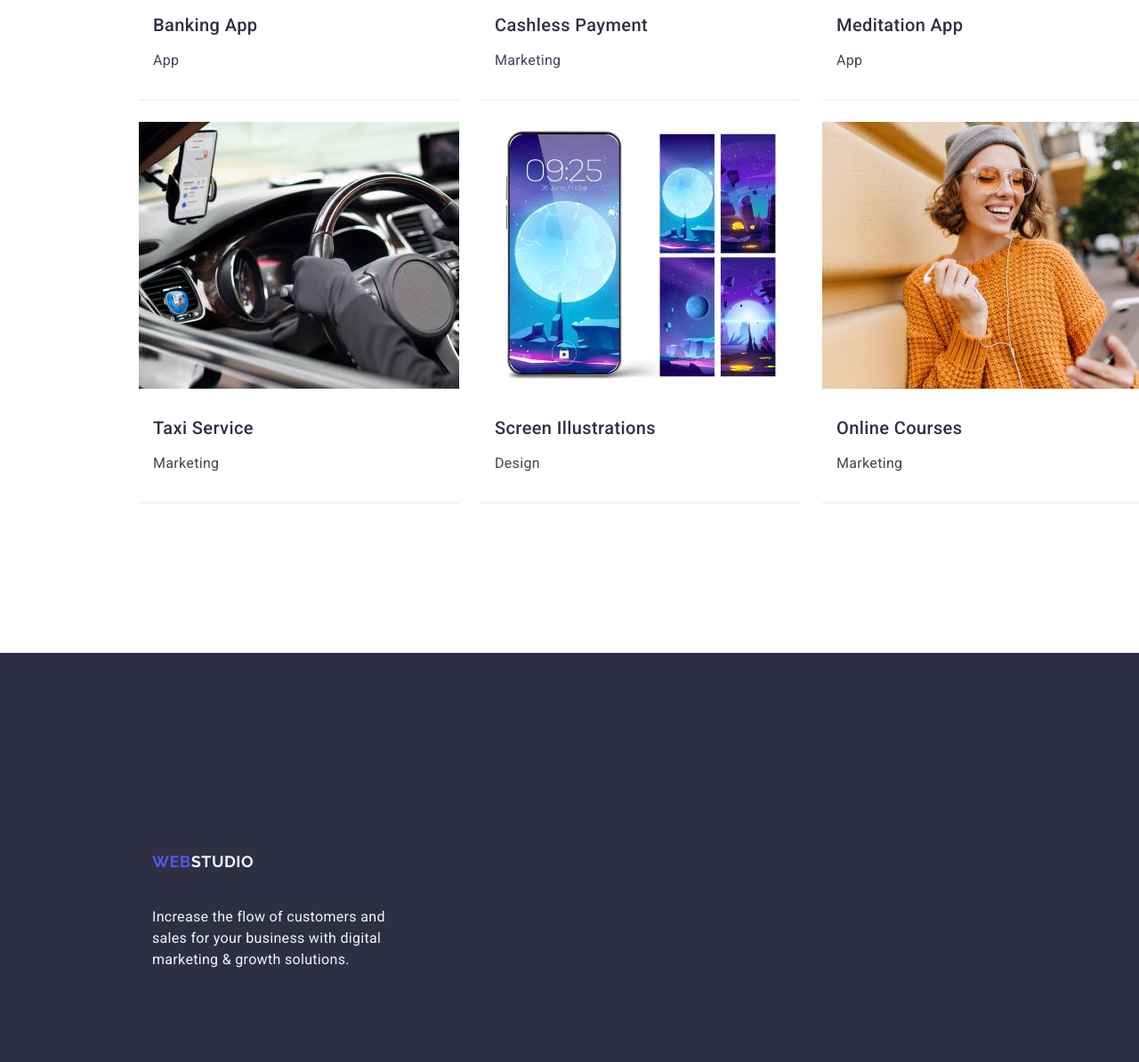
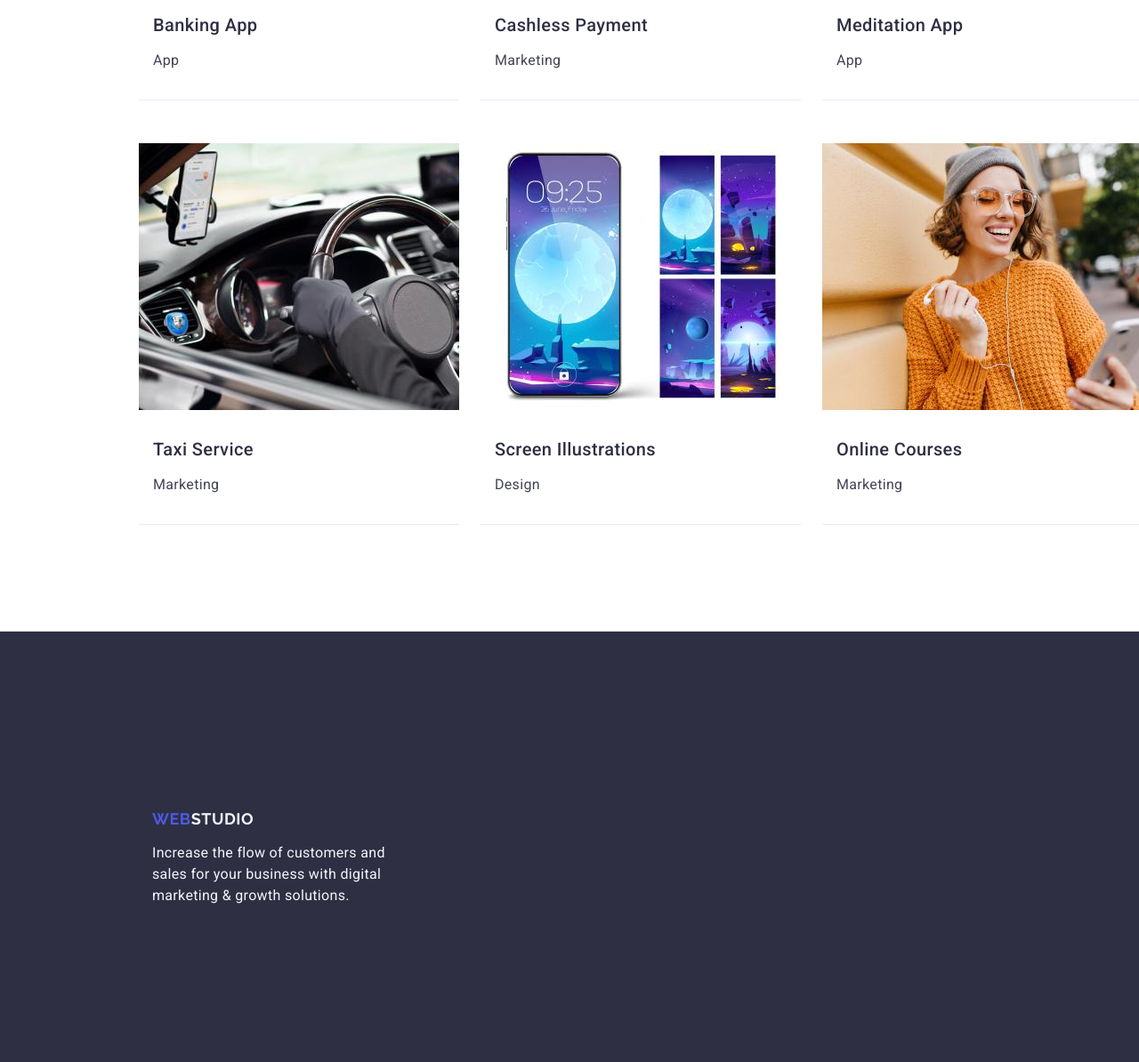
Before and after one commit to a-Krup/goit-markup-hw-03, a plain HTML site: page index.html in a window 1280 px wide. Shown: the part 2780-3974 px from the top of the page at 89% size. Drawn offline with nearby package versions, Linux system fonts and the light colour scheme.

Commit message:
Знову правки

```diff
--- a/css/styles.css
+++ b/css/styles.css
@@ -5,7 +5,7 @@ body {
     width: 1440px;
 }
 
-header {
+.one {
     border-bottom: 1px solid #e7e9fc;
     margin-bottom: 38px;
 
@@ -261,6 +261,7 @@ img {
  flex-direction: row;
  gap: 24px;
 
+
 }
 
 .card-name {
@@ -294,8 +295,7 @@ img {
   flex-wrap: wrap;
   justify-content: space-between;
   flex-direction: row;
-  gap: 24px;
-  margin-bottom: 48px;
+  row-gap: 48px;
 }
 
 .name-prod {
@@ -309,11 +309,6 @@ img {
 
 
 }
-
-.nil {
-    margin-bottom: 0;
-}
-
 
 .name-ftr {
     background-color: #2e2f42;
@@ -331,7 +326,7 @@ img {
  margin-left: 156px;
  align-items: flex-start;
  justify-content: flex-start;
- gap: 16px;
+
 }
 
 
@@ -350,6 +345,7 @@ img {
 
 .pos-ftr {
     display: inline-block;
+    margin-bottom: 16px;
 
 }
 
--- a/index.html
+++ b/index.html
@@ -16,7 +16,7 @@
 </head>
 
 <body>
-    <header>
+    <header class="one">
         <div class="container one-web">
             <nav class="nav-site">
                 <a class="logo retreat" href="./index.html">
@@ -151,7 +151,7 @@
                         </div>
                     </li>
 
-                    <li class="prod-name nil">
+                    <li class="prod-name">
                         <img src="./images/servtaxi.jpg" alt="Taxi"
                             width="360">
                         <div class="name-prod">
@@ -160,7 +160,7 @@
                         </div>
                     </li>
 
-                    <li class="prod-name nil">
+                    <li class="prod-name">
                         <img src="./images/desig.jpg" alt="Design" width="360">
                         <div class="name-prod">
                             <h3 class="name-two">Screen Illustrations</h3>
@@ -168,7 +168,7 @@
                         </div>
                     </li>
 
-                    <li class="prod-namem nil">
+                    <li class="prod-name">
                         <img src="./images/course.jpg" alt="Courses"
                             width="360">
                         <div class="name-prod">
@@ -184,7 +184,7 @@
     </main>
     <footer class="name-ftr">
         <div class="container ftr">
-            <a class="logo retreat pos-ftr" href="./index.html">
+            <a class="logo pos-ftr" href="./index.html">
                 Web<span class="span-ftr">Studio</span>
             </a>
             <p class="ftr-text">
```
